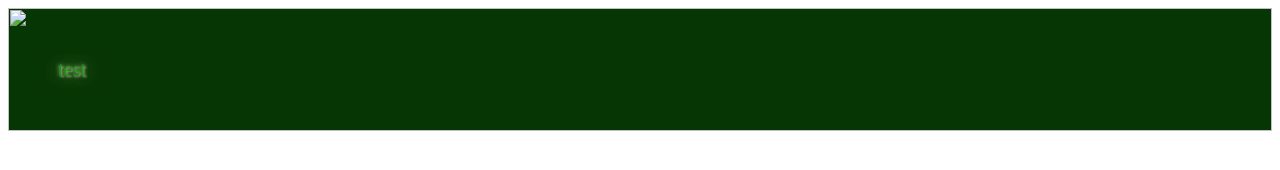
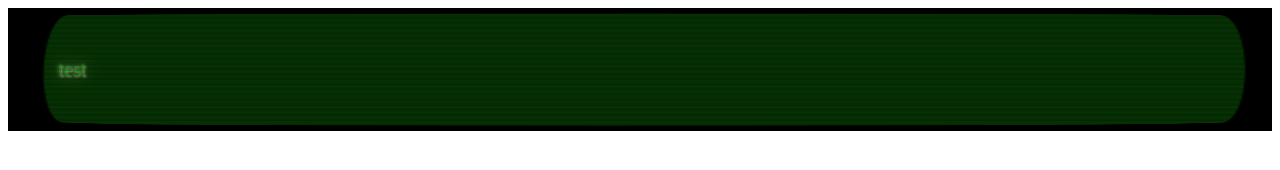
Before and after one commit to money-dylan/money-dylan.github.io, a plain HTML site: page index.html in a window 1280 px wide. Drawn offline with Linux system fonts and the light colour scheme.

Commit message:
Update index.html

```diff
--- a/index.html
+++ b/index.html
@@ -5,8 +5,8 @@
     </head>
     <body>
         <div id = "screen">
-            <img src="scanlines.png" id="scan">
-            <img src="bezel.png" id="outline">
+            <img src="img/scanlines.png" id="scan">
+            <img src="img/bezel.png" id="outline">
                 <div id = "content">
                     test
                 </div>
```
